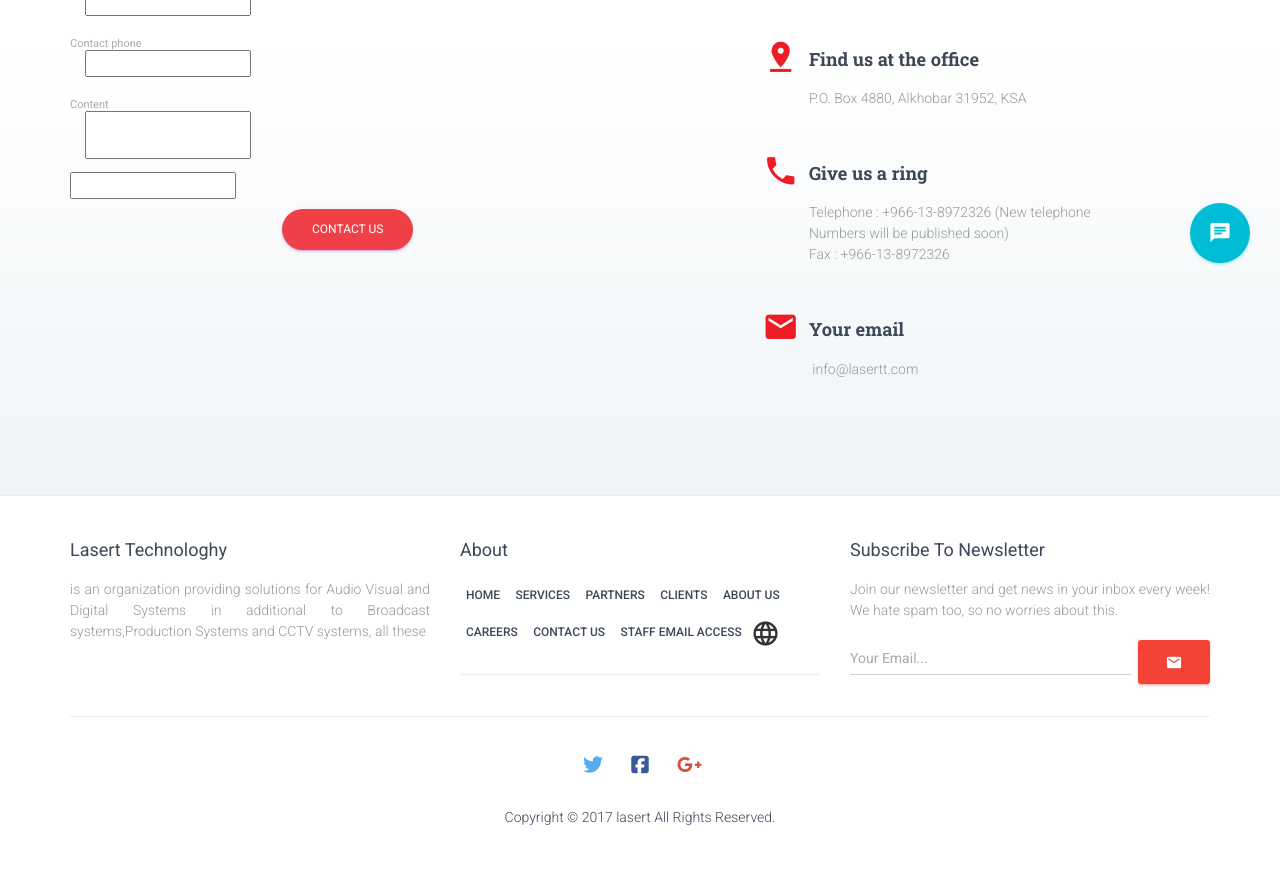
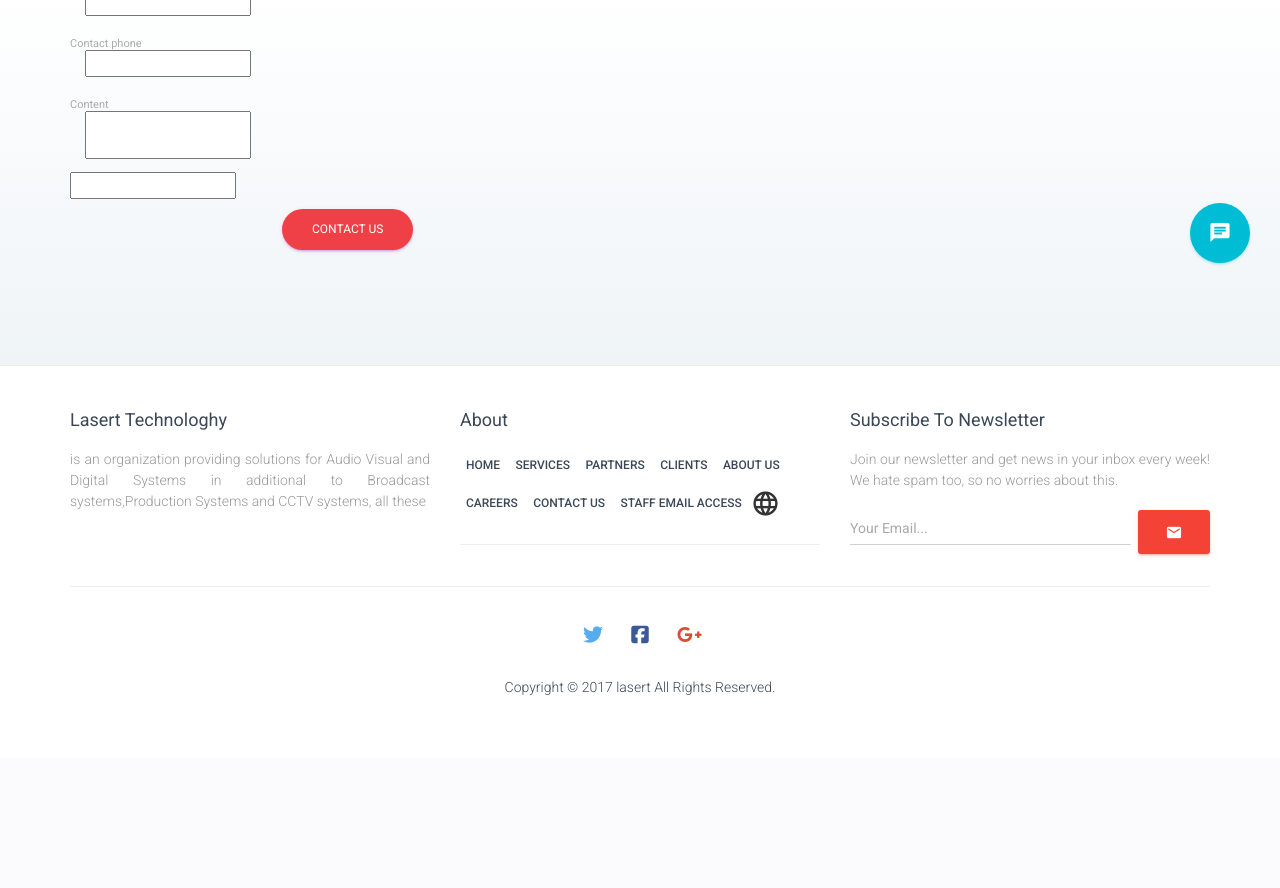
Before and after one commit to eMaM1921990/lasert, a Django app: template templates/contact.html in a window 1280 px wide. Shown: the part 507-1395 px from the top of the page. After the commit the page ends 1202 px from the top, so only its background shows below. Run offline with Django 3.2, Linux system fonts and the light colour scheme; the template is opened without the code that fills it: most values are stand-ins (such as "Sample title", 1, 10 or a date in 2020); form fields are guessed from the names that the template uses; some libraries are stand-ins or nearby versions.

Commit message:
contact page

```diff
--- a/lasertApp/views.py
+++ b/lasertApp/views.py
@@ -6,7 +6,7 @@ from django.shortcuts import render
 # Create your views here.
 from lasertApp.forms import ContactUsForm
 from lasertApp.models import Partners, Recommends, Clients, Solutions, Serivces, SolutionCategory, Careers, Subscribers, \
-    Slider, About
+    Slider, About, ContactUs
 from lasertApp.sessionManager import get_current_users, get_today_users, get_all_users
 from django.utils.translation import ugettext_lazy as _
 
@@ -39,6 +39,7 @@ def contact_us(request):
     else:
         form = ContactUsForm
     context['form'] = form
+    context['data'] = ContactUs.objects.all()[:1]
     return render(request, template, context=context)
 
 
--- a/templates/contact.html
+++ b/templates/contact.html
@@ -84,44 +84,15 @@
                         </form>
                     </div>
                     <div class="col-md-5 col-md-offset-1">
-                        <div class="col-md-12">
-                            <iframe src="https://www.google.com/maps/embed?pb=!1m18!1m12!1m3!1d3577.2809367566233!2d50.19837588496834!3d26.284991133401974!2m3!1f0!2f0!3f0!3m2!1i1024!2i768!4f13.1!3m3!1m2!1s0x3e49e813ad5d756b%3A0xc0a525a888b3348a!2z2KjYsdisINin2YTYrNix2KjZiNi52Iwg2LfYsdmK2YIg2K7Yp9iv2YUg2KfZhNit2LHZhdmK2YYg2KfZhNi02LHZitmB2YrZhtiMINin2YTYudmC2LHYqNmK2KnYjCDYp9mE2K7YqNixIDM0NDQ22Iwg2KfZhNiz2LnZiNiv2YrYqQ!5e0!3m2!1sar!2seg!4v1489382372185"
-                                    width="100%" height="250" frameborder="0" style="border:0" allowfullscreen></iframe>
-                        </div>
-                        <div class="col-md-12 info info-horizontal">
-                            <div class="icon icon-primary">
-                                <i class="material-icons">pin_drop</i>
-                            </div>
-                            <div class="description">
-                                <h4 class="info-title">{% trans 'Find us at the office' %}</h4>
-                                <p> P.O. Box 4880, Alkhobar 31952, KSA<br>
 
-                                </p>
-                            </div>
-                        </div>
-                        <div class="col-md-12 info info-horizontal">
-                            <div class="icon icon-primary">
-                                <i class="material-icons">phone</i>
-                            </div>
-                            <div class="description">
-                                <h4 class="info-title">{% trans 'Give us a ring' %}</h4>
-                                {% blocktrans %}
-                                Telephone : +966-13-8972326 (New telephone Numbers will be published soon)<br>
-                                Fax : +966-13-8972326<br>
-                                {% endblocktrans %}
-                                </p>
-                            </div>
-                        </div>
-                        <div class="col-md-12 info info-horizontal">
-                            <div class="icon icon-primary">
-                                <i class="material-icons">email</i>
-                            </div>
-                            <div class="description">
-                                <h4 class="info-title">{% trans 'Your email' %}</h4>
-                                <p>  info@lasertt.com <br>
-                                </p>
-                            </div>
-                        </div>
+                        {% if LANGUAGE_CODE == 'ar' %}
+                            {{ data.0.data_ar |safe|escape}}
+
+                        {% else %}
+                            {{ data.0.data |safe|escape}}
+
+                        {% endif %}
+
                     </div>
                 </div>
             </div>
```
Also changed, not shown: lasert/settings/local.py (+13 -0 lines), lasertApp/admin.py (+13 -2 lines), lasertApp/models.py (+18 -4 lines).
